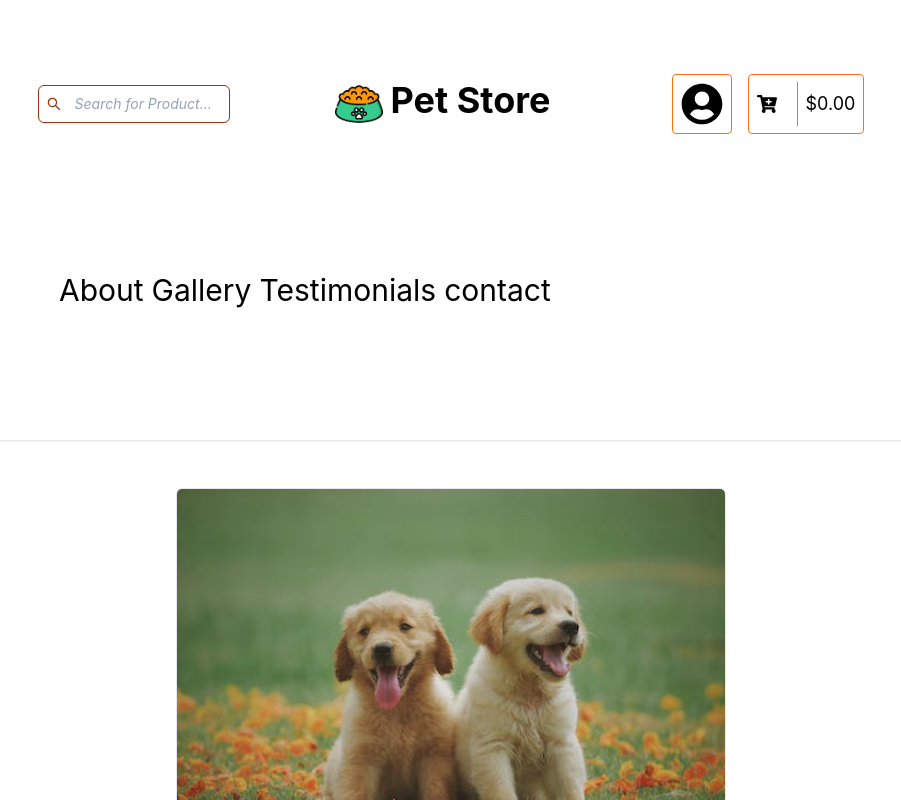
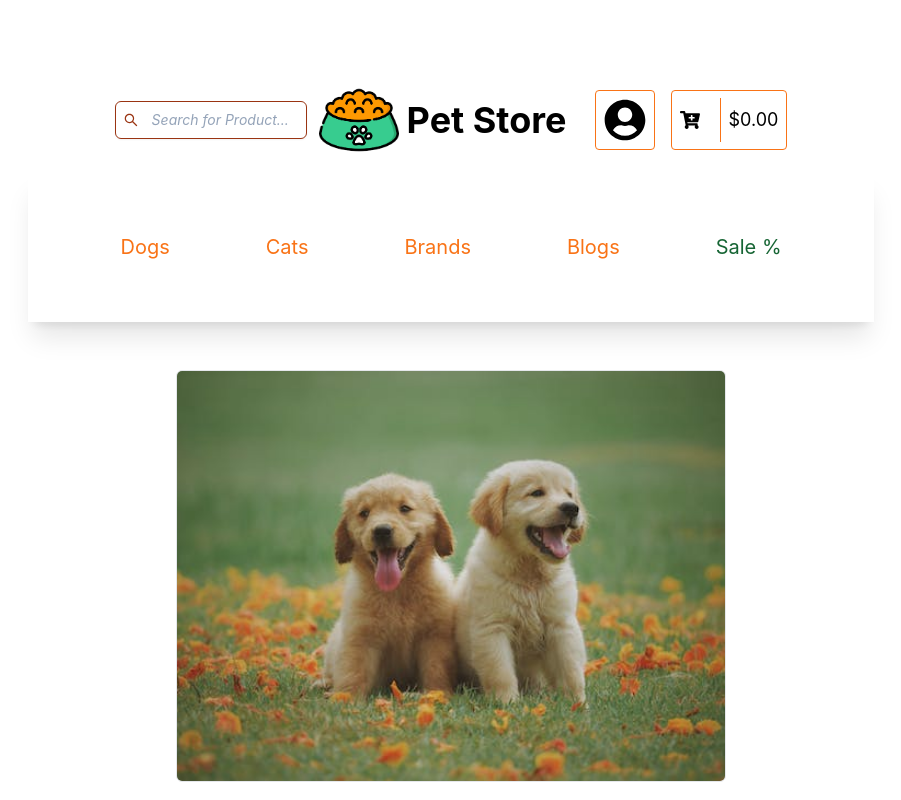
Before and after one commit to VelamPillai/pet-shop, a React (Create React App) app in the folder frontend-petshop/: page / in a window 1280 px wide. Shown: the top 800 px of the page, without its empty margins (189-1090 px from the left). Built offline with nearby package versions, Linux system fonts and the light colour scheme.

Commit message:
implemented responsive navbar for front-end

```diff
--- a/frontend-petshop/src/App.js
+++ b/frontend-petshop/src/App.js
@@ -4,7 +4,7 @@ import "./App.css";
 
 import Footer from "./components/footer/Footer";
 import Header from "./components/header/Header";
-import Navbar from "./components/navbar/Navbar.js"
+
 import Main from "./components/main/Main.js";
 import Login from "./components/user/Login.js";
 import Signup from "./components/user/Signup.js"
@@ -16,9 +16,9 @@ import Notification from "./components/user/Notification.js";
 
 function App() {
   return (
-    <div className="w-3/4 mx-auto p-5 h-screen">
+    <div className="w-3/4 mx-auto  p-5 h-screen">
       <Header />
-      <Navbar />
+
       <Routes>
         <Route path="/">
           <Route
--- a/frontend-petshop/src/components/header/Header.js
+++ b/frontend-petshop/src/components/header/Header.js
@@ -5,9 +5,10 @@ import Logo from "../../image/header-icon.png";
 import Logout from "../user/Logout";
 import HeaderMenu from "./HeaderMenu";
 import HeaderSearch from "./HeaderSearch";
+import Navbar from "../navbar/Navbar";
 
 export default function Header() {
-  const { homepageState} = useContext(StoreContext);
+  const { homepageState } = useContext(StoreContext);
 
   const { user } = homepageState;
   const navigate = useNavigate();
@@ -16,14 +17,32 @@ export default function Header() {
   };
 
   return (
-    <div className="flex justify-around items-center pt-[3rem]">
-      <HeaderSearch />
-      <div onClick={homePageHandler} className="text-4xl font-bold flex p-3 ">
-        <img src={Logo} alt="header-icon" className="w-12 mr-2" />
-        <p className="">Pet Store </p>
+    <div className="flex flex-col justify-center items-center ">
+       <div onClick={homePageHandler} className=" font-bold  md:p-3 flex md:hidden justify-center items-center">
+          <img src={Logo} alt="header-icon" className=" w-20 mr-2" />
+          <p className="text-2xl">Pet Store </p>
+        </div>
+      <div className="flex justify-around items-center pt-[3rem]  ">
+        <div className=" hidden lg:flex"><HeaderSearch /></div>
+
+        <div onClick={homePageHandler} className="md:text-4xl font-bold  md:p-3 hidden md:flex  justify-center items-center">
+          <img src={Logo} alt="header-icon" className=" w-20 mr-2" />
+          <p className="">Pet Store </p>
+        </div>
+        {user && <Logout />}
+        <div className="block md:hidden  ">
+        <Navbar />
+        </div>
+
+
+        <HeaderMenu />
+
       </div>
-      {user && <Logout />}
-      <HeaderMenu />
+
+      <div className=" block lg:hidden "><HeaderSearch /></div>
+      <div className="hidden md:block">
+        <Navbar />
+        </div>
     </div>
   );
 }
--- a/frontend-petshop/src/components/header/HeaderMenu.js
+++ b/frontend-petshop/src/components/header/HeaderMenu.js
@@ -17,12 +17,12 @@ export default function HeaderMenu() {
     <div className="flex text-4xl  ">
       {user ? null : (
         <FaUserCircle
-          className="mx-4  border text-6xl border-orange-500 rounded p-2 hover:cursor-pointer"
+          className=" mx-2 md:mx-4  border md:text-6xl border-orange-500 rounded p-2 hover:cursor-pointer"
           onClick={navigateToUser}
         />
       )}
 
-      <div className="flex justify-center items-center  border border-orange-500  text-4xl rounded">
+      <div className="md:flex justify-center items-center  border border-orange-500  text-4xl hidden  rounded">
         <FaCartPlus className="mr-3  p-2  hover:cursor-pointer" />
         <p className="text-lg p-2  border-l hover:cursor-pointer border-orange-500 ">
           $0.00
--- a/frontend-petshop/src/components/header/HeaderSearch.js
+++ b/frontend-petshop/src/components/header/HeaderSearch.js
@@ -3,10 +3,14 @@ import { AiOutlineSearch } from 'react-icons/ai';
 
 export default function HeaderSearch() {
   const [search, setSearch] = useState('');
+
+
+
   const handleChange = (e) => {
     setSearch(search);
   }
   return (
+
     <div className="w-48 ">
       <label className="relative block">
         <span className="sr-only">Search</span>
@@ -23,5 +27,6 @@ export default function HeaderSearch() {
         />
       </label>
     </div>
+
   );
 }
--- a/frontend-petshop/src/components/navbar/Navbar.js
+++ b/frontend-petshop/src/components/navbar/Navbar.js
@@ -1,7 +1,8 @@
 import { NavLink, Outlet } from "react-router-dom";
 import React, { useState } from "react";
 
-import { FaAngleDoubleDown, FaAngleDoubleUp } from "react-icons/fa";
+import { FaAngleDoubleDown, FaAngleDoubleUp , FaCartPlus } from "react-icons/fa";
+
 
 
 
@@ -11,35 +12,40 @@ const Navbar = () => {
   const handleNavClick = () => setNav(!nav);
 
   return (
-    <div className="sticky top-0 w-full h-[180px]  md:h-[300px] flex justify-between items-center px-10 md:px-16 shadow bg-white text-black md:text-3xl z-10">
+    <div className=" sticky top-0 w-full h-[100px]  md:h-[150px] flex  justify-between items-center p-[2rem]   md:text-xl z-10 text-orange-500 md:shadow-xl">
 
       {/* menu */}
 
-      <ul className="hidden md:flex">
+      <ul className="hidden md:flex  md:justify-between md:items-center md:p-3">
         <li>
-          <NavLink to="/about" className=" navHover my-3 border-box p-1">
-            About
+          <NavLink to="/dogs" className=" navHover my-2 border-box lg:p-[3rem] md:p-[1rem]">
+            Dogs
           </NavLink>
         </li>
         <li>
-          <NavLink to="/gallery" className=" navHover my-2 border-box p-1">
-            Gallery
+          <NavLink to="/cats" className=" navHover my-2 border-box lg:p-[3rem] md:p-[1rem]">
+            Cats
           </NavLink>
         </li>
         <li>
-          <NavLink to="/testimonials" className=" navHover my-2 border-box p-1">
-            Testimonials
+          <NavLink to="/brands" className=" navHover my-2 border-box lg:p-[3rem] md:p-[1rem]">
+            Brands
           </NavLink>
         </li>
         <li>
-          <NavLink to="/contact" className=" navHover my-2 border-box p-1">
-            contact
+          <NavLink to="/blogs" className=" navHover my-2 border-box lg:p-[3rem] md:p-[1rem]">
+            Blogs
+          </NavLink>
+              </li>
+              <li>
+          <NavLink to="/specialOffers" className=" navHover my-2 border-box lg:p-[3rem] md:p-[.5rem] text-green-800 animate-ping">
+          Sale %
           </NavLink>
         </li>
       </ul>
       {/* hamburger */}
       <div
-        className="md:hidden text-3xl text-green-800 border-green-800 border-solid border-4 z-10"
+        className="  md:hidden text-lg text-orange-500 border-green-800 hover:text-green-800 hover:border-orange-500 border-solid border-4 z-10 relative "
         onClick={handleNavClick}
       >
         {nav ? <FaAngleDoubleUp /> : <FaAngleDoubleDown />}
@@ -49,43 +55,66 @@ const Navbar = () => {
         className={
           !nav
             ? "hidden "
-            : "absolute top-0 right-0 w-full h-[100vh]  bg-green-300 flex flex-col justify-center items-center md:hidden"
+            : "absolute top-[70px]  right-[-80px] h-[100vh]  bg-orange-200 flex flex-col justify-center items-center md:hidden p-[1rem]"
         }
       >
-        <li className="py-6 text-3xl">
+        <li className="py-6 text-xl">
           <NavLink
-            to="/about"
+            to="/dogs"
             className=" navHover my-3 border-box p-1"
             onClick={handleNavClick}
           >
-            About
+            Dogs
           </NavLink>
         </li>
-        <li className="py-6 text-3xl">
+        <li className="py-6 text-xl">
           <NavLink
-            to="/gallery"
+            to="/cats"
             className=" navHover my-2 border-box p-1"
             onClick={handleNavClick}
           >
-            Gallery
+            Cats
           </NavLink>
         </li>
-        <li className="py-6 text-3xl">
+        <li className="py-6 text-xl">
           <NavLink
-            to="/testimonials"
+            to="/brands"
             className=" navHover my-2 border-box p-1"
             onClick={handleNavClick}
           >
-            Testimonials
+            Brands
           </NavLink>
         </li>
-        <li className="py-6 text-3xl">
+        <li className="py-6 text-xl">
           <NavLink
-            to="/contact"
+            to="/blogs"
             className=" navHover my-2 border-box p-1"
             onClick={handleNavClick}
           >
-            Contact
+            Blogs
+          </NavLink>
+              </li>
+              <li className="py-6 text-xl">
+          <NavLink
+            to="sale"
+            className=" navHover my-2 border-box p-1 text-green-800 animate-ping"
+            onClick={handleNavClick}
+          >
+           Sale %
+          </NavLink>
+              </li>
+              <li className="py-6 text-xl">
+          <NavLink
+            to="cart"
+            className=" navHover my-2 border-box p-1"
+            onClick={handleNavClick}
+          >
+           <div className="flex justify-center items-center  border border-orange-500  text-4xl rounded">
+        <FaCartPlus className="mr-3  p-2  hover:cursor-pointer" />
+        <p className="text-lg p-2  border-l hover:cursor-pointer border-orange-500 ">
+          $0.00
+        </p>
+      </div>
           </NavLink>
         </li>
       </ul>
--- a/frontend-petshop/src/components/user/Logout.js
+++ b/frontend-petshop/src/components/user/Logout.js
@@ -23,9 +23,10 @@ export default function Logout() {
 }
 
   return (
-    <div className="flex justify-center items-center  border border-orange-500  text-2xl rounded">
-      <p onClick={ profileHandler} className="mr-3  p-2  hover:cursor-pointer">Hi! {user.firstName}</p>
-      <p  onClick={logoutHandler} className="text-sm p-2  border-l hover:cursor-pointer border-orange-500 " >
+    <div className="flex justify-center items-center flex-row border border-orange-500 text-xs ml-[2rem] md:text-lg rounded box-border md:mr-3">
+      <p onClick={profileHandler} className="p-1 md:mr-3  md:p-2 border-r md:border-b-0  border-orange-500  hover:cursor-pointer hover:border-collapse   hover:animate-pulse hover:scale-105">Hi! {user.firstName}</p>
+
+      <p  onClick={logoutHandler} className=" p-1 md:mr-3 md:p-2  hover:cursor-pointer   hover:animate-pulse hover:scale-105" >
         Log Out
       </p>
       <Toaster />
--- a/frontend-petshop/tailwind.config.js
+++ b/frontend-petshop/tailwind.config.js
@@ -2,7 +2,17 @@
 module.exports = {
   content: ["./src/**/*.{js,jsx,ts,tsx}",],
   theme: {
-    extend: {},
+    extend: {
+      keyframes: {
+        wiggle: {
+          '0%, 100%': { transform: 'rotate(-3deg)' },
+          '50%': { transform: 'rotate(3deg)' },
+        }
+      },
+      animation: {
+        wiggle: 'wiggle 1s ease-in-out infinite',
+      }
+    },
   },
   plugins: [],
 }
```
